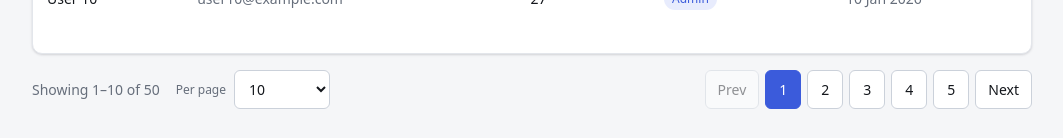
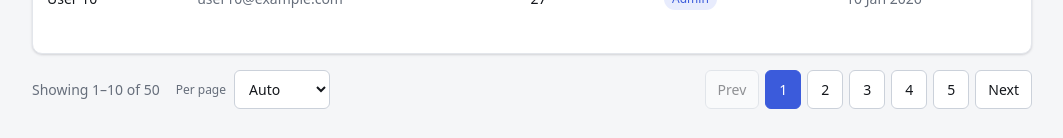
Before and after one commit to BogdanPotapenko/test-nuxt-3-uptowin, a Nuxt app: page / in a window 1280 px wide. Shown: the part 659-797 px from the top of the page, without its empty margins (108-1171 px from the left). Built offline with nearby package versions, Linux system fonts and the light colour scheme.

Commit message:
default to auto page size

```diff
--- a/composables/useUsersTable.ts
+++ b/composables/useUsersTable.ts
@@ -1,6 +1,5 @@
 import type { SortField, User } from '~/types/user'
 import {
-  DEFAULT_PER_PAGE,
   DEFAULT_SORT_DIRECTION,
   PER_PAGE_AUTO,
   PER_PAGE_CHOICES,
@@ -25,7 +24,7 @@ export function useUsersTable(
     reset: ['page'],
   })
   const role = useRouteQuery('role', nullableEnumCodec(ROLES), { reset: ['page'] })
-  const perPage = useRouteQuery('perPage', optionCodec(PER_PAGE_CHOICES, DEFAULT_PER_PAGE), {
+  const perPage = useRouteQuery('perPage', optionCodec(PER_PAGE_CHOICES, PER_PAGE_AUTO), {
     reset: ['page'],
   })
 
```
